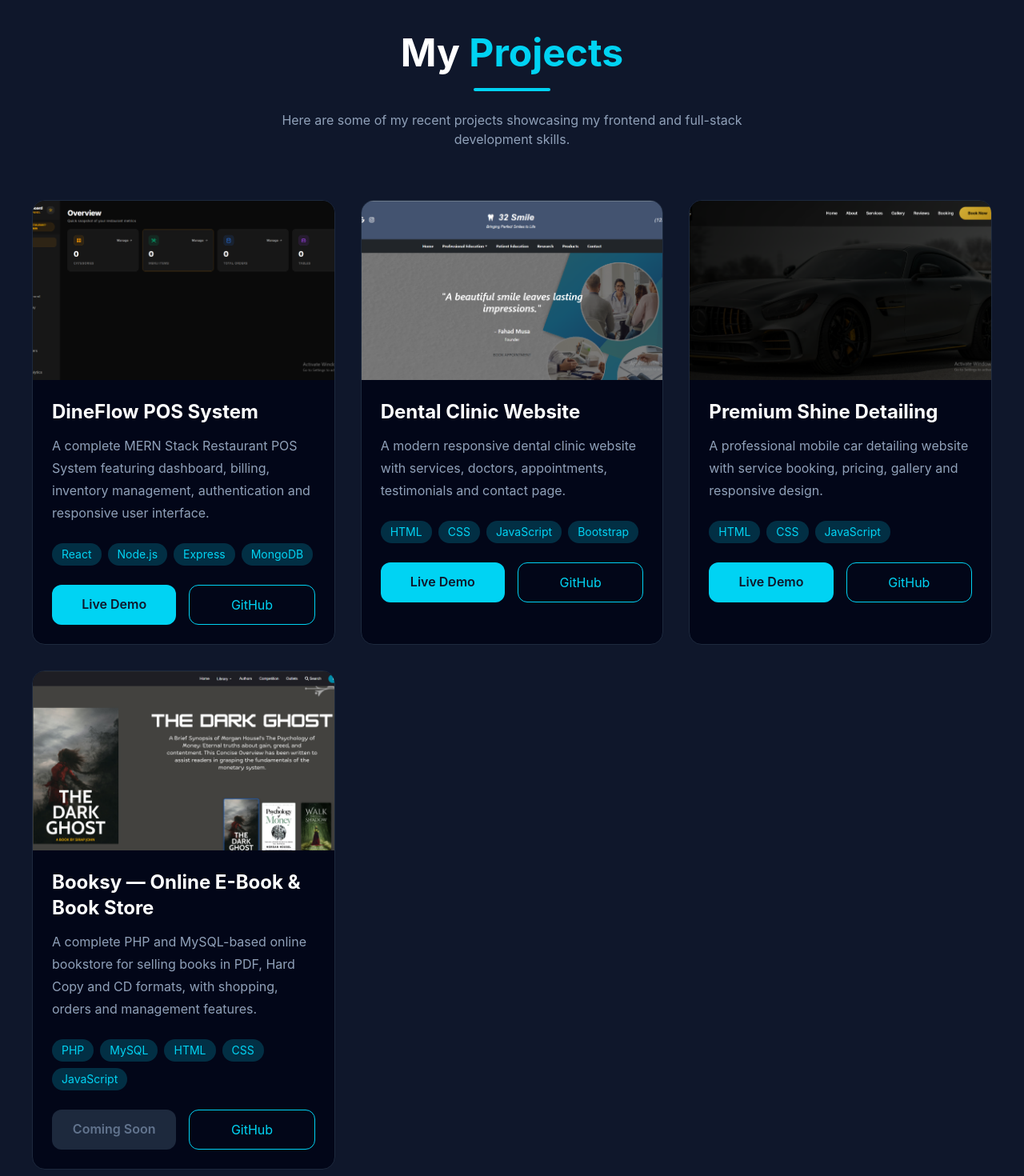
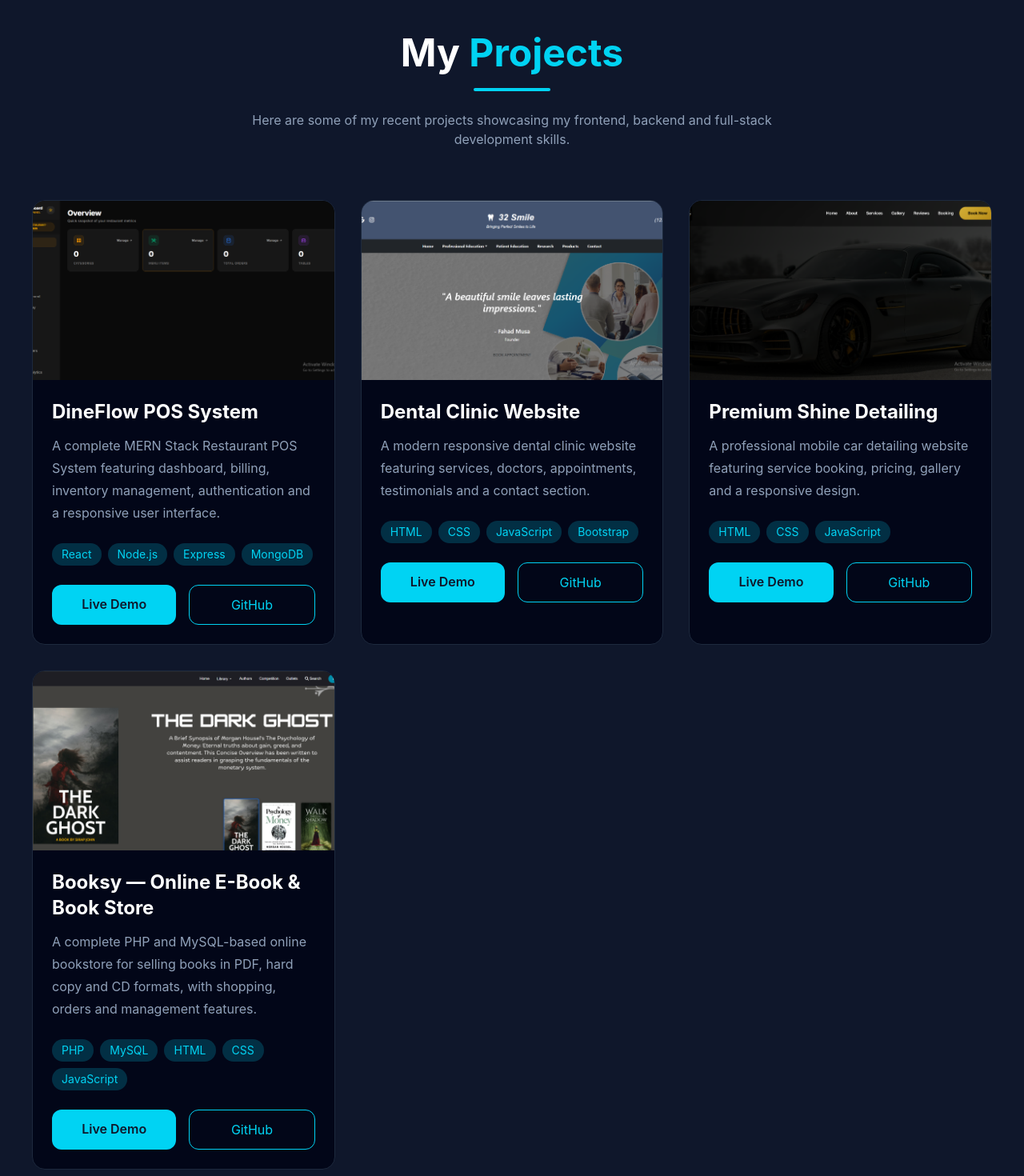
Before and after one commit to fahadmusa725/fahad-portfolio, a React (Vite) app: page / in a window 1280 px wide. Shown: the part 3480-4950 px from the top of the page at 80% size. Built offline with nearby package versions, Linux system fonts and the light colour scheme.

Commit message:
Add Booksy project and update portfolio

```diff
--- a/src/components/Projects.jsx
+++ b/src/components/Projects.jsx
@@ -10,7 +10,7 @@ const projects = [
     title: "DineFlow POS System",
     image: posImg,
     description:
-      "A complete MERN Stack Restaurant POS System featuring dashboard, billing, inventory management, authentication and responsive user interface.",
+      "A complete MERN Stack Restaurant POS System featuring dashboard, billing, inventory management, authentication and a responsive user interface.",
     tech: ["React", "Node.js", "Express", "MongoDB"],
     github: "https://github.com/fahadmusa725/pos-saas",
     live: "https://pos-saas-topaz.vercel.app",
@@ -20,7 +20,7 @@ const projects = [
     title: "Dental Clinic Website",
     image: dentalImg,
     description:
-      "A modern responsive dental clinic website with services, doctors, appointments, testimonials and contact page.",
+      "A modern responsive dental clinic website featuring services, doctors, appointments, testimonials and a contact section.",
     tech: ["HTML", "CSS", "JavaScript", "Bootstrap"],
     github: "https://github.com/fahadmusa725/Dental-Clinic-Website",
     live: "https://dental-eproject.netlify.app/",
@@ -30,7 +30,7 @@ const projects = [
     title: "Premium Shine Detailing",
     image: detailingImg,
     description:
-      "A professional mobile car detailing website with service booking, pricing, gallery and responsive design.",
+      "A professional mobile car detailing website featuring service booking, pricing, gallery and a responsive design.",
     tech: ["HTML", "CSS", "JavaScript"],
     github: "https://github.com/fahadmusa725/PremiumShineDetailing",
     live: "https://premiumshinedetailing.netlify.app/",
@@ -40,10 +40,10 @@ const projects = [
     title: "Booksy — Online E-Book & Book Store",
     image: booksyImg,
     description:
-      "A complete PHP and MySQL-based online bookstore for selling books in PDF, Hard Copy and CD formats, with shopping, orders and management features.",
+      "A complete PHP and MySQL-based online bookstore for selling books in PDF, hard copy and CD formats, with shopping, orders and management features.",
     tech: ["PHP", "MySQL", "HTML", "CSS", "JavaScript"],
     github: "https://github.com/fahadmusa725/Booksy",
-    live: null,
+    live: "https://booksy.site.je/",
   },
 ];
 
@@ -71,12 +71,12 @@ const Projects = () => {
           <div className="w-24 h-1 bg-cyan-400 rounded-full mx-auto mt-5"></div>
 
           <p className="text-slate-400 mt-6 max-w-2xl mx-auto">
-            Here are some of my recent projects showcasing my frontend and
-            full-stack development skills.
+            Here are some of my recent projects showcasing my frontend,
+            backend and full-stack development skills.
           </p>
         </motion.div>
 
-        {/* Cards */}
+        {/* Project Cards */}
 
         <div className="grid md:grid-cols-2 lg:grid-cols-3 gap-8">
 
@@ -100,9 +100,13 @@ const Projects = () => {
 
               <div className="p-6">
 
+                {/* Project Title */}
+
                 <h3 className="text-2xl font-bold text-white mb-3">
                   {project.title}
                 </h3>
+
+                {/* Project Description */}
 
                 <p className="text-slate-400 leading-7 mb-6">
                   {project.description}
@@ -111,7 +115,6 @@ const Projects = () => {
                 {/* Technologies */}
 
                 <div className="flex flex-wrap gap-2 mb-6">
-
                   {project.tech.map((item, i) => (
                     <span
                       key={i}
@@ -120,14 +123,14 @@ const Projects = () => {
                       {item}
                     </span>
                   ))}
-
                 </div>
 
                 {/* Buttons */}
 
                 <div className="flex gap-4">
 
-                  {project.live ? (
+                  {/* Live Demo */}
+
                   <a
                     href={project.live}
                     target="_blank"
@@ -136,13 +139,8 @@ const Projects = () => {
                   >
                     Live Demo
                   </a>
-                  ) : (
-                    <span
-                      className="flex-1 text-center bg-slate-800 text-slate-500 py-3 rounded-xl font-semibold cursor-not-allowed"
-                    >
-                      Coming Soon
-                    </span>
-                  )}
+
+                  {/* GitHub */}
 
                   <a
                     href={project.github}
@@ -156,7 +154,6 @@ const Projects = () => {
                 </div>
 
               </div>
-
             </motion.div>
           ))}
 
```
Lines whose indentation alone changed are shown as unchanged.
